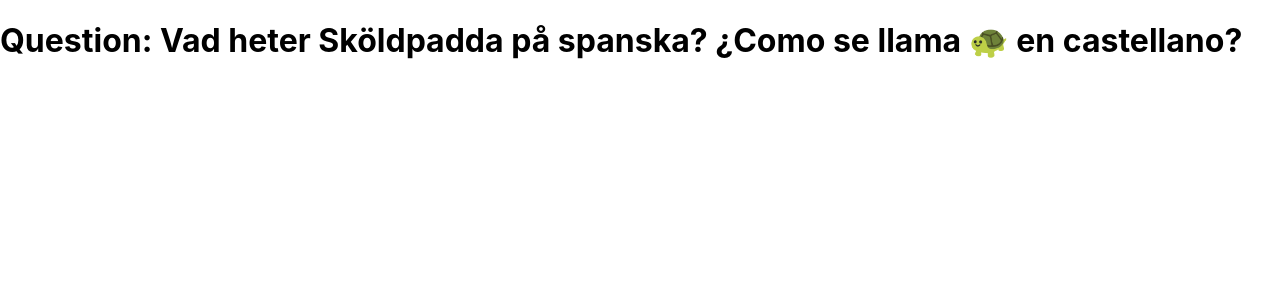
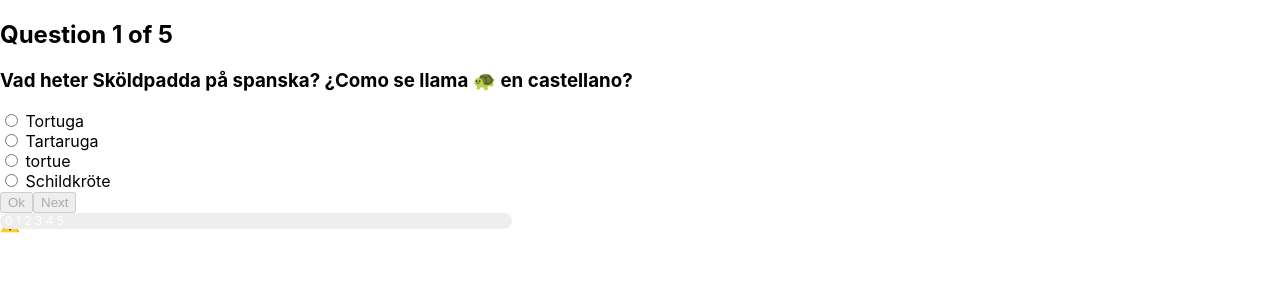
Before and after one commit to Technigo/project-redux-quiz-old, a React (Create React App) app: page /quiz in a window 1280 px wide. Shown: the top 300 px of the page. Built offline with nearby package versions, Linux system fonts and the light colour scheme; no server answers.

Commit message:
game working

```diff
--- a/package.json
+++ b/package.json
@@ -4,6 +4,7 @@
   "private": true,
   "dependencies": {
     "@babel/eslint-parser": "^7.18.9",
+    "@lottiefiles/lottie-interactivity": "^1.6.2",
     "@lottiefiles/react-lottie-player": "^3.5.3",
     "@reduxjs/toolkit": "^1.9.5",
     "eslint": "^8.21.0",
--- a/public/index.html
+++ b/public/index.html
@@ -4,6 +4,7 @@
   <head>
     <meta charset="utf-8" />
     <meta name="viewport" content="width=device-width, initial-scale=1" />
+
     <!--
       Notice the use of %PUBLIC_URL% in the tags above.
       It will be replaced with the URL of the `public` folder during the build.
--- a/src/App.js
+++ b/src/App.js
@@ -6,7 +6,7 @@ import { BrowserRouter, Routes, Route } from 'react-router-dom';
 import { quiz } from 'reducers/quiz';
 import { CurrentQuestion } from 'components/CurrentQuestion';
 // import { Footer } from 'components/Footer';
-import { StarterPage } from 'components/StartPage';
+import { StartPage } from 'components/StartPage';
 
 const Container = styled.div`
   display: flex;
@@ -26,7 +26,7 @@ export const App = () => {
       <Provider store={store}>
         <BrowserRouter>
           <Routes>
-            <Route path="/" element={<StarterPage />} />
+            <Route path="/" element={<StartPage />} />
             <Route path="/quiz" element={<CurrentQuestion />} />
           </Routes>
         </BrowserRouter>
--- a/src/components/CurrentQuestion.js
+++ b/src/components/CurrentQuestion.js
@@ -1,16 +1,78 @@
-import React from 'react'
-import { useSelector } from 'react-redux'
+import React, { useState } from 'react';
+import { useDispatch, useSelector } from 'react-redux';
+import { quiz } from 'reducers/quiz';
+// import Confetti from 'react-confetti-explosion';
+import { Summary } from './summary';
+import { ProgressBar } from './progress';
+import { Form } from './form';
 
 export const CurrentQuestion = () => {
-  const question = useSelector((state) => state.quiz.questions[state.quiz.currentQuestionIndex])
+  const question = useSelector((state) => state.quiz.questions[state.quiz.currentQuestionIndex]);
+
+  const dispatch = useDispatch();
+  const quizOver = useSelector((state) => state.quiz.quizOver);
+
+  const [answer, setAnswer] = useState(null);
+  const [optionIndex, setOptionIndex] = useState(0);
+  const [questionAnswered, setQuestionAnswered] = useState(false);
 
   if (!question) {
-    return <h1>Oh no! I could not find the current question!</h1>
+    return <h1>Oh no! I could not find the current question!</h1>;
   }
 
+  const handleOkayButtonClick = (questionId, answerIndex) => {
+    dispatch(quiz.actions.submitAnswer({ questionId, answerIndex }));
+    setQuestionAnswered(true);
+  };
+
+  const handleNextButton = () => {
+    dispatch(quiz.actions.goToNextQuestion());
+    setQuestionAnswered(false);
+    setAnswer('');
+  };
+
   return (
-    <div>
-      <h1>Question: {question.questionText}</h1>
-    </div>
-  )
-}
+    <section>
+      {quizOver ? (
+        <Summary />
+      ) : (
+        <div>
+          <div>
+            <h2> Question {question.id} of 5 </h2>
+            <h3> {question.questionText} </h3>
+
+            <div>
+              {question.options.map((option, index) => {
+                return (
+                  <Form
+                    setAnswer={setAnswer}
+                    setOptionIndex={setOptionIndex}
+                    answer={answer}
+                    questionAnswered={questionAnswered}
+                    option={option}
+                    index={index}
+                    answerIndex={optionIndex}
+                    correctIndex={question.correctAnswerIndex} />
+                );
+              })}
+            </div>
+
+            <button
+              type="button"
+              onClick={() => handleOkayButtonClick(question.id, optionIndex)}
+              disabled={questionAnswered || answer === null}>
+              Ok
+            </button>
+            <button
+              type="submit"
+              onClick={handleNextButton}
+              disabled={!questionAnswered || answer === null}>
+              Next
+            </button>
+          </div>
+          <ProgressBar />
+        </div>
+      )}
+    </section>
+  );
+};
--- a/src/components/StartPage.js
+++ b/src/components/StartPage.js
@@ -1,18 +1,21 @@
 import React from 'react'
+import { Link } from 'react-router-dom';
 
-export const StarterPage = (() => {
+export const StartPage = (() => {
   return (
     <div>
-      <h1>
+      <Link to="/quiz">
+        <button type="button">
+          <h1>
 What heter djuret?
-      </h1>
+          </h1>
 
-      <h2>
+          <h2>
 ¿Como se llama el animal?
-      </h2>
-      <a to="/quiz">
-        <button type="button">Lets go!</button>
-      </a>
+          </h2>
+          <p>Börja spela empieza a jugar</p>
+        </button>
+      </Link>
     </div>
   )
 })
--- /dev/null
+++ b/src/components/form.js
@@ -0,0 +1,46 @@
+import React from 'react';
+import styled from 'styled-components';
+
+const SpanStyle = styled.span`
+  display: ${(props) => (props.visible ? 'inline' : 'none')};
+`;
+
+export const Form = ({
+  setAnswer,
+  setOptionIndex,
+  answer,
+  questionAnswered,
+  option,
+  index,
+  correctIndex,
+  answerIndex
+}) => {
+  const correctOption = index === correctIndex;
+  const selectedWrongOption = questionAnswered && !correctOption && index === answerIndex;
+  return (
+    <section>
+      <input
+        id={option}
+        type="radio"
+        key=""
+        onChange={(event) => {
+          setAnswer(event.target.value);
+          setOptionIndex(index);
+        }}
+        value={option}
+        checked={answer === option}
+        required
+        disabled={questionAnswered} />
+      <label htmlFor={option} key={option}>
+        {/* This code enables the user to not only click on the radio button to select an answer,
+          but now it also works with clicking on the actual answer text. */}
+        {` ${option}`}
+        {/* After choosing an answer option, emojis are shown next to the option text,
+          depending on correct or not correct answer. */}
+        <SpanStyle visible={questionAnswered}>
+          {(correctOption && '✅') || (selectedWrongOption && '❌')}
+        </SpanStyle>
+      </label>
+    </section>
+  );
+};
--- /dev/null
+++ b/src/components/progress.js
@@ -0,0 +1,69 @@
+import React, { useRef, useEffect } from 'react';
+import styled from 'styled-components';
+import { Player } from '@lottiefiles/react-lottie-player';
+import { useSelector } from 'react-redux';
+
+export const ProgressBar = () => {
+  const currentQuestion = useSelector(
+    (state) => state.quiz.currentQuestionIndex
+  );
+  const correctPercent = (currentQuestion * 100) / 5;
+  const percent = Number(correctPercent).toFixed();
+
+  const containerRef = useRef(null);
+
+  useEffect(() => {
+    const containerWidth = containerRef.current.offsetWidth;
+    const playerElement = document.querySelector('.player');
+    const playerWidth = playerElement.offsetWidth;
+    const leftPosition = (containerWidth * percent) / 100 - playerWidth / 2;
+    playerElement.style.left = `${leftPosition}px`;
+  }, [percent]);
+
+  const trail = [...Array(6).keys()].join(' ');
+
+  const ProgressBarContainer = styled.div`
+    height: 1rem;
+    width: 40%;
+    align-self: center;
+    background-image: linear-gradient(to right, #ffff ${percent}%, transparent ${percent}%);
+    border-radius: 10px;
+    margin-bottom: 0.5rem;
+    position: relative;
+  `;
+
+  const Trail = styled.div`
+    height: 100%;
+    width: 100%;
+    background-image: linear-gradient(to right, #0078be ${percent}%, #eee ${percent}%);
+    border-radius: 10px;
+    position: absolute;
+    top: 0;
+    left: 0;
+    display: flex;
+    justify-content: space-between;
+    font-size: 12px;
+    color: #ffff;
+    padding: 0 5px;
+    box-sizing: border-box;
+  `;
+
+  return (
+    <ProgressBarContainer ref={containerRef}>
+      <Trail>{trail}</Trail>
+      <Player
+        src="https://assets10.lottiefiles.com/packages/lf20_gn57ndas.json"
+        className="player"
+        loop
+        autoplay
+        speed={1}
+        style={{
+          width: '100%',
+          height: '10rem',
+          position: 'absolute',
+          top: 0,
+          left: 0
+        }} />
+    </ProgressBarContainer>
+  );
+};
--- /dev/null
+++ b/src/components/summary.js
@@ -0,0 +1,46 @@
+import React from 'react';
+import { useSelector, useDispatch } from 'react-redux';
+import { quiz } from 'reducers/quiz';
+
+export const Summary = () => {
+  const question = useSelector((state) => state.quiz.questions);
+  const answer = useSelector((store) => store.quiz.answers);
+  const rightAnswers = answer.filter((item) => item.isCorrect === true);
+  const dispatch = useDispatch();
+
+  return (
+    <div>
+      <h1>Hello</h1>
+      <div>
+        {/* This return a fitting text depending on how many correct answers you got */}
+        {(rightAnswers.length <= 2 && <p>You can do better!</p>)
+          || (rightAnswers.length === 3 && <h2>hej</h2>)
+          || (rightAnswers.length >= 4 && <p>Youre a genius!</p>)}
+        {/* This display number of correct answers and number of total answers */}
+        You got {rightAnswers.length} out of {question.length} correct answers!
+        <button
+          type="button"
+          onClick={() => {
+            dispatch(quiz.actions.restart());
+          }}>
+          {' '}
+          Start over{' '}
+        </button>
+        {answer.map((answerr) => {
+          //   This returns the chosen answer and the correct answer to every question
+          return (
+            <div key={answerr.questionId}>
+              <p>
+                <b>Question: {answerr.question.id}</b>
+              </p>
+              <span>
+                <p>Right answer: {answerr.question.options[answerr.question.correctAnswerIndex]}</p>
+              </span>
+              <p>Your answer: {answerr.answer}</p>
+            </div>
+          );
+        })}
+      </div>
+    </div>
+  );
+};
```
Also changed, not shown: src/components/NavButtons.js (added, +28 -0 lines), 1 other file (tests, documents, lock files or other folders).
